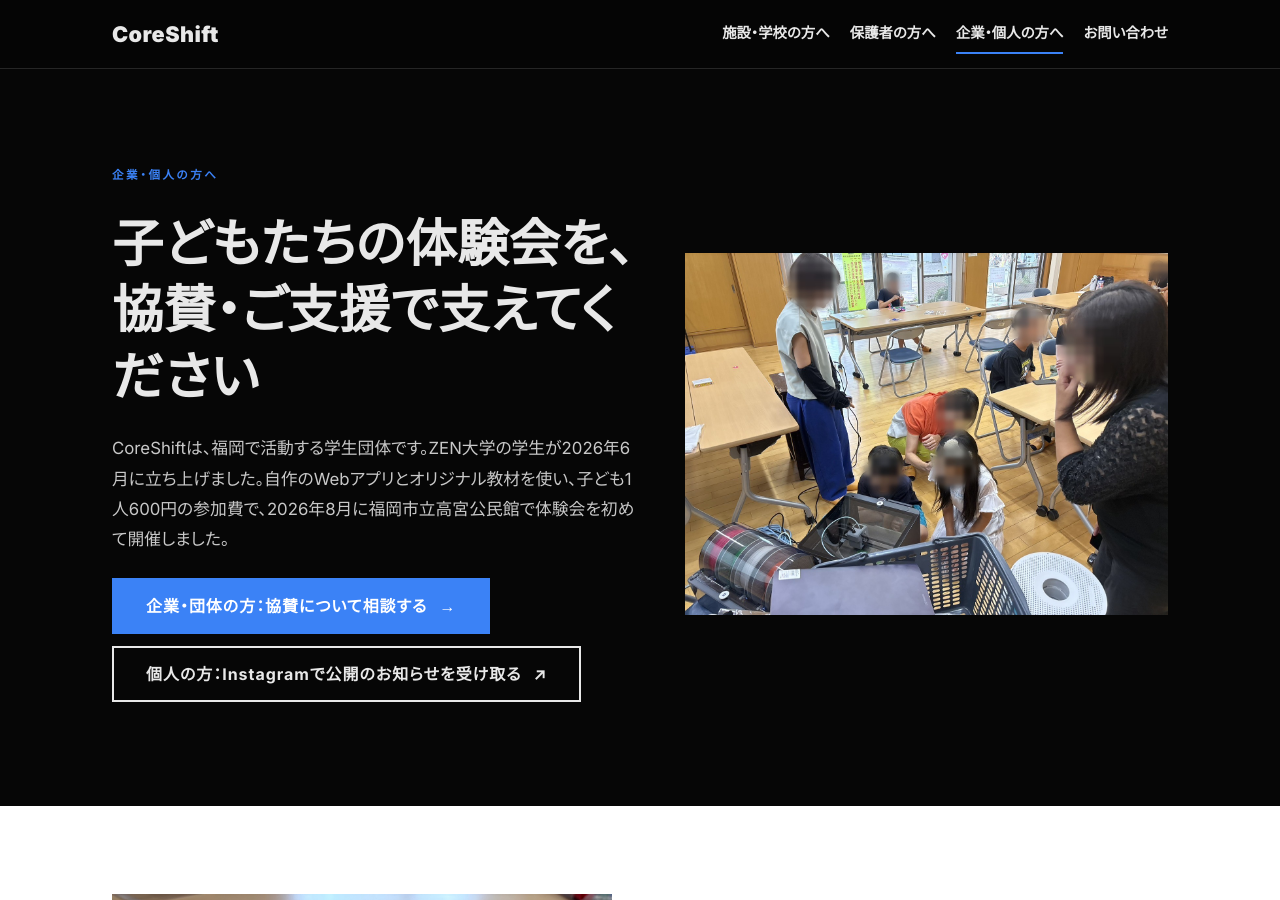
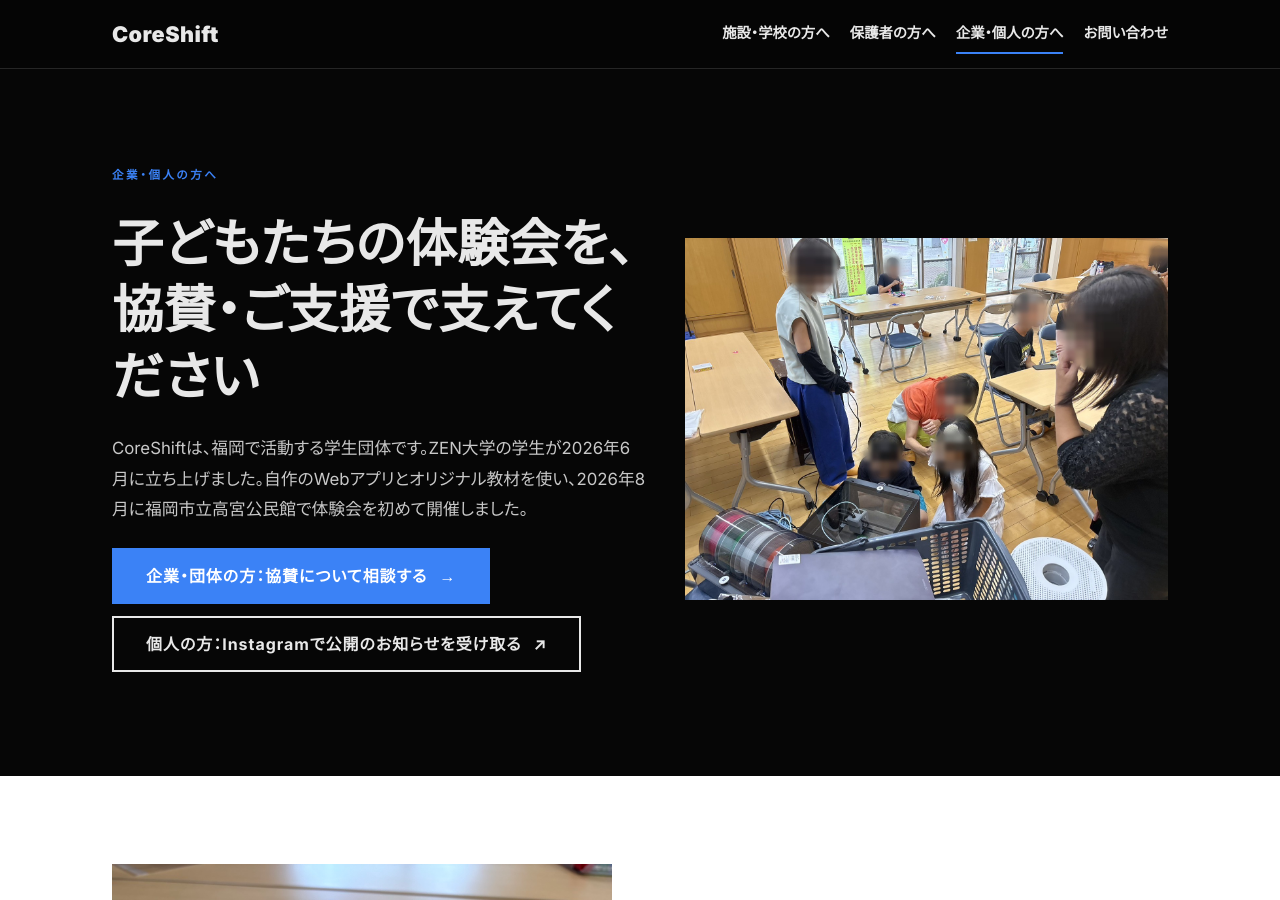
Before and after one commit to coreshiftforch/CoreShift-forchildren-web, a Jekyll site: the page built from coreshift-for-children/support/index.html, in a window 1280 px wide and 900 px high. Built offline with Jekyll 4.4.1, drawn with Linux system fonts in a browser that asks for light colours.

Commit message:
content: 企業・個人向けの冒頭の文から参加費の金額を外す
Co-Authored-By: Claude Opus 5.5 <noreply@anthropic.com>

```diff
--- a/coreshift-for-children/support/index.html
+++ b/coreshift-for-children/support/index.html
@@ -10,7 +10,7 @@ nav: support
       <div class="hero-copy">
         <span class="eyebrow">企業・個人の方へ</span>
         <h1>子どもたちの体験会を、協賛・ご支援で支えてください</h1>
-        <p class="lead">CoreShiftは、福岡で活動する学生団体です。ZEN大学の学生が2026年6月に立ち上げました。自作のWebアプリとオリジナル教材を使い、子ども1人600円の参加費で、2026年8月に福岡市立高宮公民館で体験会を初めて開催しました。</p>
+        <p class="lead">CoreShiftは、福岡で活動する学生団体です。ZEN大学の学生が2026年6月に立ち上げました。自作のWebアプリとオリジナル教材を使い、2026年8月に福岡市立高宮公民館で体験会を初めて開催しました。</p>
         <div class="btn-row">
           <a class="btn" href="/contact/?type=sponsor">企業・団体の方：協賛について相談する <span aria-hidden="true">→</span></a>
           <a class="btn btn--ghost" href="https://www.instagram.com/coreshift.for_children/">個人の方：Instagramで公開のお知らせを受け取る <span aria-hidden="true">↗</span></a>
```
